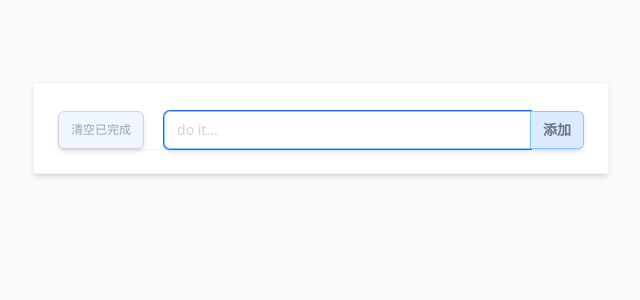
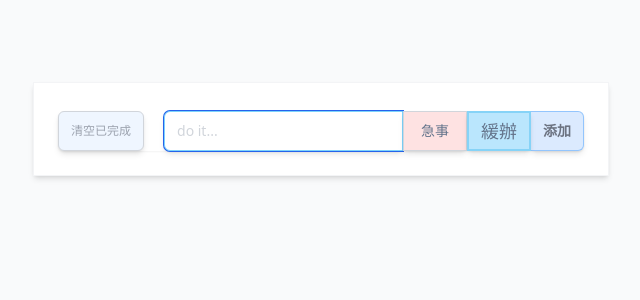
Before and after one commit to ChenHom/todo-list, a Vue app: page / in a window 1280 px wide. Shown: the top 300 px of the page, without its empty margins (319-959 px from the left). Built offline with nearby package versions, Linux system fonts and the light colour scheme.

Commit message:
增加事項優先度

```diff
--- a/src/App.vue
+++ b/src/App.vue
@@ -4,10 +4,12 @@ import { serializer } from './types/serializer';
 import useTasks from './types/useTasks';
 import Tasks from './components/Tasks.vue';
 import { compare } from './utils/comparison';
+import { Priority } from './types/Todo';
 
 const { tasks, addTodo, todoClearCompleted, todoCompleted } = useTasks()
 
 let comment = ref('')
+let priority = ref(Priority.NORMAL)
 
 provide('toCompleted', todoCompleted)
 const sortedTasks = computed(() => tasks.value.sort((t1, t2) => compare(t2.date, t1.date)))
@@ -22,9 +24,15 @@ onMounted(() => {
 
 function add(): void {
   if (comment.value) {
-    addTodo(comment.value)
+    addTodo(comment.value, priority.value)
   }
+
+  reset()
+}
+
+function reset() {
   comment.value = ''
+  priority.value = Priority.NORMAL
 }
 </script>
 
@@ -38,7 +46,21 @@ function add(): void {
               class="mr-5 bg-blue-50 py-2 px-3 border border-gray-300 rounded-md shadow-md text-xs leading-4 font-medium text-gray-400 hover:bg-gray-50 hover:shadow-inner">清空已完成</button>
             <input type="text" id="todo" autofocus v-model="comment" @keypress.enter="add" data-testid="content"
               class=" focus:border-sky-300 rounded-l-md shadow-md flex-1 block w-full sm:text-sm border-gray-300 hover:shadow-inner placeholder-gray-300"
-              placeholder="do it...">
+              placeholder="do it..."/>
+            <div class="w-16 h-10 relative bg-red-100">
+              <input type="radio" class="priority-button opacity-0" v-model="priority" @keypress.enter="add"
+                :value="Priority.QUICK" name="radio" id="quick-priority">
+              <div class="priority-tile quick-priority">
+                <label for="quick-priority" class="priority-label">急事</label>
+              </div>
+            </div>
+            <div class="w-16 h-10 relative bg-sky-200">
+              <input type="radio" class="priority-button" name="radio" v-model="priority" @keypress.enter="add"
+                :value="Priority.NORMAL" id="slow-priority">
+              <div class="priority-tile slow-priority">
+                <label for="slow-priority" class="priority-label">緩辦</label>
+              </div>
+            </div>
             <button type="button" @click="add" data-testid="add"
               class="bg-blue-100 py-2 px-3 border border-l-0 border-blue-300 rounded-r-md shadow-md text-sm leading-4 font-semibold text-gray-500 hover:bg-blue-200 hover:shadow-inner">添加</button>
           </div>
@@ -68,4 +90,31 @@ function add(): void {
 .fade-leave-active {
   position: absolute;
 }
+
+.priority-tile {
+  @apply border border-y border-gray-300 shadow-md text-sm flex place-content-center;
+  height: inherit;
+  transition: font-size 500ms ease;
+}
+
+.priority-button {
+  @apply absolute top-0 left-0 w-full h-full opacity-0;
+}
+
+.priority-label {
+  @apply place-self-center text-slate-500;
+}
+
+.priority-button:checked+.priority-tile {
+  @apply border-2;
+  font-size: 18px;
+}
+
+.priority-button:checked+.priority-tile.quick-priority {
+  @apply border-red-500 border-opacity-30;
+}
+
+.priority-button:checked+.priority-tile.slow-priority {
+  @apply border-sky-500 border-opacity-30;
+}
 </style>
--- /dev/null
+++ b/src/components/Badge.vue
@@ -0,0 +1,6 @@
+<template>
+    <span
+        class="text-xs inline-block py-1 px-2.5 leading-none whitespace-nowrap align-baseline font-bold text-white rounded-lg">
+        <slot />
+    </span>
+</template>
--- a/src/components/Todo.vue
+++ b/src/components/Todo.vue
@@ -1,7 +1,7 @@
 <script setup lang="ts">
 import { inject, ref, watch } from 'vue';
-import { Todo } from '../types/Todo';
-import { pickLocalDateString } from '../utils/date'
+import { Priority, Todo } from '../types/Todo';
+import Badge from './Badge.vue';
 
 const { todo, date } = defineProps<{ todo: Todo, date: string }>()
 
@@ -10,23 +10,30 @@ let dateHover = ref(false)
 
 const toCompleted = inject('toCompleted') as { (date: string, index: number, complete: boolean): void }
 watch(() => completed.value, (newValue) => toCompleted(date, todo.index, newValue))
+function isHightPriority(priority: Priority) {
+    return priority === Priority.QUICK;
+}
 </script>
 
 <template>
     <div class="shadow-md mt-2 hover:shadow-inner" data-testid="card">
         <div class="pt-2 pb-5 bg-white space-y-3 border border-1 border-gray-100 hover:border-gray-200">
-
-            <div class="flex items-start">
-                <div class="max-h-10 w-36 text-right">
+            <div class="flex items-start mt-2">
+                <div class="max-h-10 w-36 text-left">
+                    <span class="ml-2 mr-1 text-gray-300 text-xs" @mouseover="dateHover = true"
+                        @mouseleave="dateHover = false" v-text="todo.time" />
                     <Transition name="slide">
                         <span class="text-gray-300 text-xs" v-show="dateHover" v-text="date" />
                     </Transition>
-                    <span class="mx-1 text-gray-300 text-xs" @mouseover="dateHover = true"
-                        @mouseleave="dateHover = false" v-text="todo.time" />
                 </div>
-                <div class="w-full"></div>
+                <div class="w-full flex justify-end pr-2">
+                    <Badge class="opacity-70" :class="{
+                        'bg-red-500': isHightPriority(todo.priority),
+                        'bg-sky-500': !isHightPriority(todo.priority)
+                    }">{{ todo.priority }}
+                    </Badge>
+                </div>
             </div>
-
             <div class="flex items-start">
                 <div class="max-h-10 my-auto w-16">
                     <input :id="`c_${todo.index}`" type="checkbox" v-model="completed"
--- a/src/types/Todo.ts
+++ b/src/types/Todo.ts
@@ -1,6 +1,12 @@
+export enum Priority {
+    QUICK = "急",
+    NORMAL = "緩"
+}
+
 export interface Todo {
     index: number;
     content: string;
-    completed: boolean
+    completed: boolean;
+    priority: Priority;
     time: string
 }
--- a/src/types/useTasks.ts
+++ b/src/types/useTasks.ts
@@ -1,23 +1,24 @@
 import { ref } from "vue"
 import { isSameDays, pickLocal24HourTimeString, pickLocalDateString } from "../utils/date"
 import { Task } from "./Task"
-import { Todo } from "./Todo"
+import { Priority, Todo } from "./Todo"
 
 const useTasks = () => {
     const tasks = ref<Task[]>([])
 
-    const createTodo = (content: string): Todo => {
+    const createTodo = (content: string, priority: Priority): Todo => {
         return {
             index: Date.now(),
             content: content,
             completed: false,
+            priority: priority,
             time: pickLocal24HourTimeString()
         }
     }
 
-    const addTodo = (content: string) => {
+    const addTodo = (content: string, priority: Priority = Priority.NORMAL) => {
         const date = pickLocalDateString()
-        const todo = createTodo(content)
+        const todo = createTodo(content, priority)
         const task = findTask(date)
 
         if (task) {
```
Also changed, not shown: 1 other file (tests, documents, lock files or other folders).
